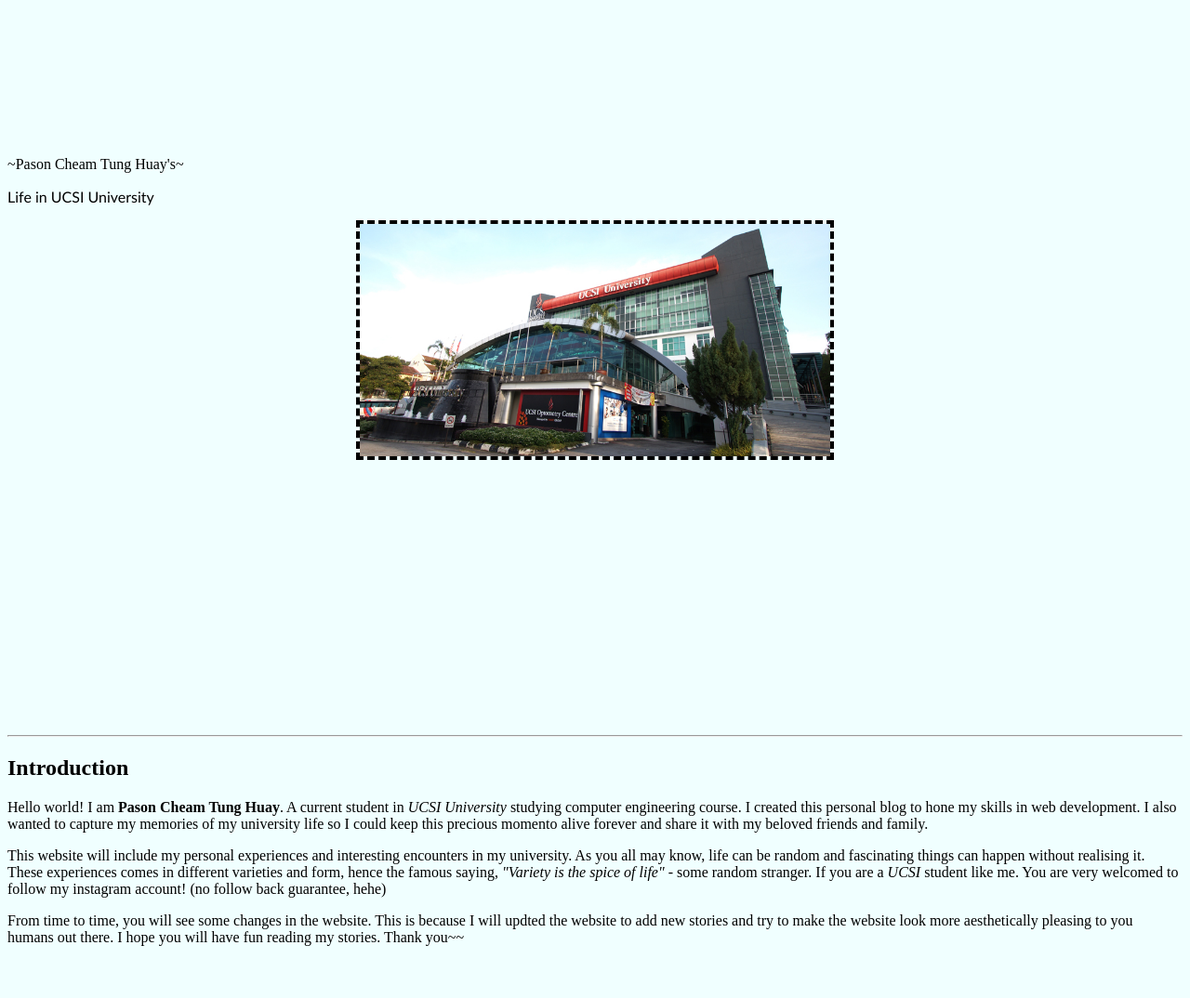
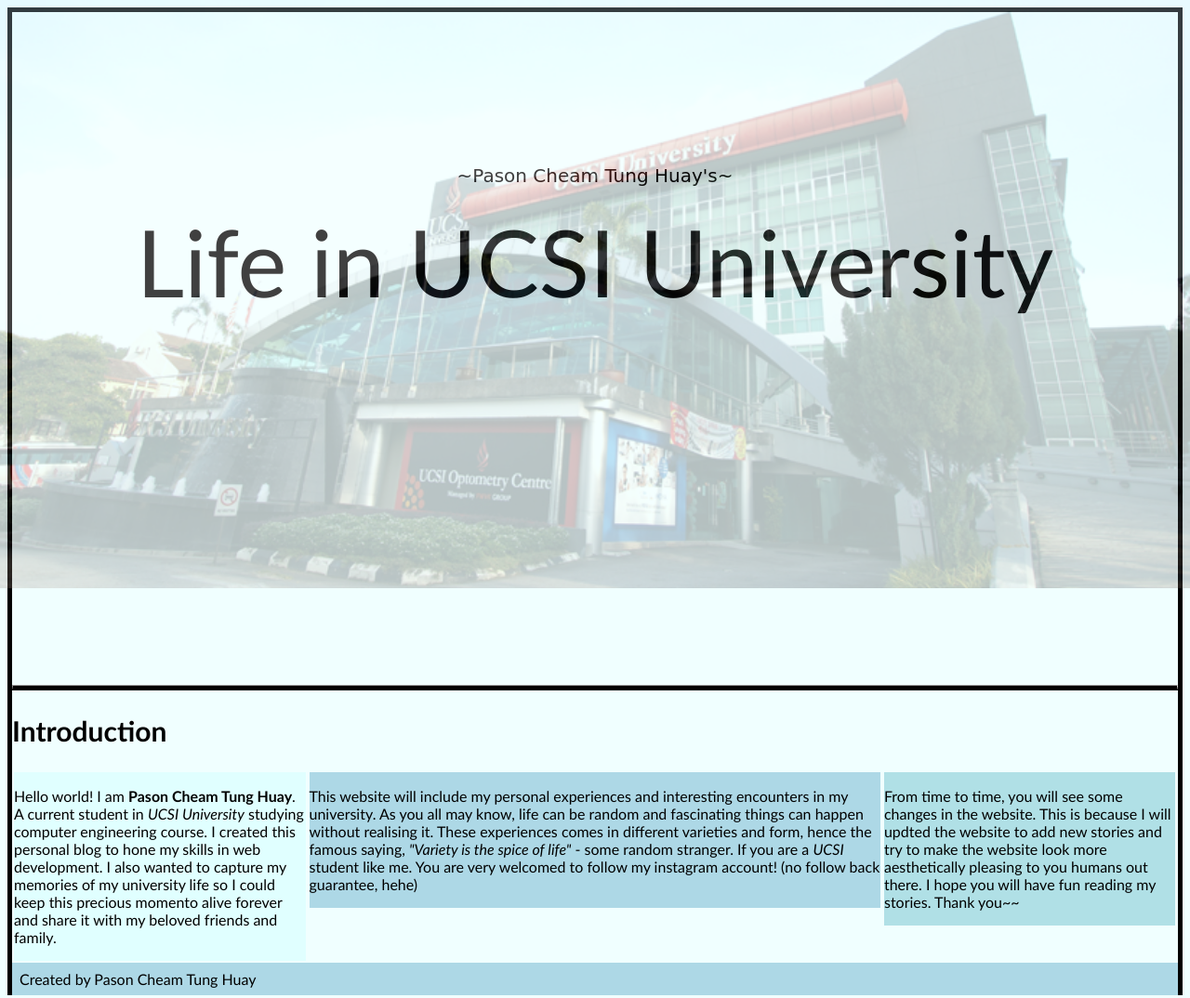
Before and after one commit to pasoncheam/testing, a plain HTML site: page index.html in a window 1280 px wide. Shown: the top 1074 px of the page at 93% size. Drawn offline with Linux system fonts and the light colour scheme.

Commit message:
Update style.css

```diff
--- a/style.css
+++ b/style.css
@@ -1,33 +1,70 @@
 body{
   background-color: rgb(240, 255, 255);
+  border-top: 5px solid black;
+  border-right: 5px solid black;
+  border-left: 5px solid black;
+}
+
+#upmainheading{
+  font-family: cursive;
+  font-size: 20px;
+  text-align: center;
 }
 
 #mainheading{
   font-family: 'Trebuchet MS', sans-serif;
+  font-size: 100px;
+  text-align: center;
+  margin-top: 1px;
 }
 
 #unipic{
-  display: block;
-  margin-left: auto;
-  margin-right: auto;
-  border: 4px dashed black;
-  width: 40%;
+  position: absolute;
+  width: 100%;
+  height: auto;
+  top: 0px;
+  bottom: 0px;
+  left: 0px;
+  right: 0px;
+  background-size: cover;
+  background-position: top center;
+  opacity: 0.25;
 }
 
-#pasonpic{
-  float: left;
-  width: 18%;
-  margin-right: 8px;
+hr{
+  border-bottom: 5px solid black;
 }
 
-.introduction{
-  margin: auto;
-  width: 50%;
+#introduction{
+  font-size: 30px;
   font-family: 'Trebuchet MS', sans-serif;
 
 }
+#left{
+  float: left;
+  width: 25%;
+  margin: 2px;
+  font-family: 'Trebuchet MS', sans-serif;
+  background-color: rgb(224, 255, 255);
+}
 
-#bottom{
+#center{
+  float: left;
+  width: 49%;
+  margin: 2px;
+  font-family: 'Trebuchet MS', sans-serif;
+  background-color: rgb(173, 216, 230);
+}
+
+#right{
+  float: left;
+  width: 25%;
+  margin: 2px;
+  font-family: 'Trebuchet MS', sans-serif;
+  background-color: rgb(176, 224, 230);
+}
+
+#footer{
   font-family: 'Trebuchet MS', sans-serif;
   background-color: rgb(173, 216, 230);
   color: black;
```
